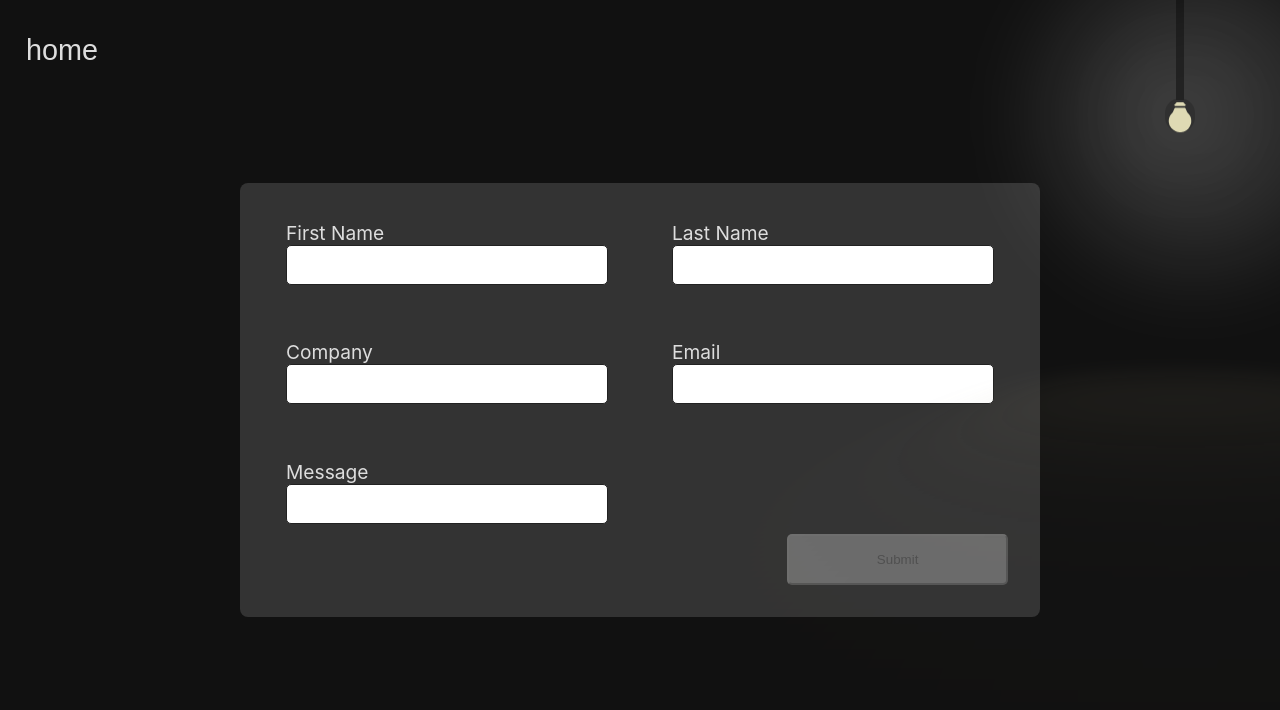
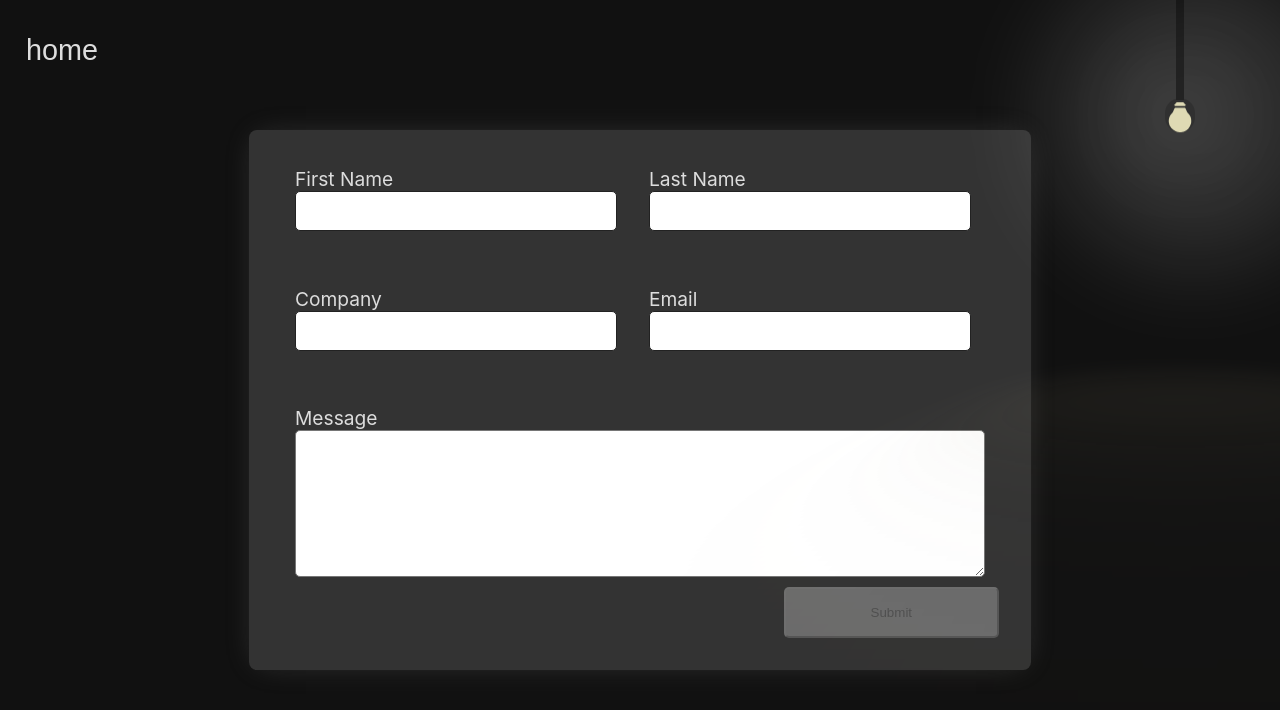
Before and after one commit to joecaro/portfolio, a Next.js app: page /contact in a window 1280 px wide. Shown: the top 710 px of the page. Built offline with nearby package versions, Linux system fonts and the light colour scheme.

Commit message:
contact form styles

```diff
--- a/pages/contact.js
+++ b/pages/contact.js
@@ -50,14 +50,13 @@ export default function Contact() {
   const formId = "50c65d39-5e63-47b5-aeef-f84037ec61f2";
 
   const handleDataChange = (e) => {
+    checkIfFieldIsValid(e);
     let newFormData = { ...formData, [e.target.name]: e.target.value };
     setFormData(newFormData);
     checkIfFormIsValid();
   };
 
   const checkIfFieldIsValid = (e) => {
-    console.log("focus out");
-    console.log(e.target.name);
     switch (e.target.name) {
       case "email":
         if (e.target.value === "null" || !emailValidator.test(formData.email))
@@ -181,14 +180,16 @@ export default function Contact() {
           <fieldset className={"set"}>
             <label>
               Message
-              <input
+              <textarea
                 className={formDataValid.message === false ? "invalid" : ""}
                 required
                 onBlur={checkIfFieldIsValid}
                 onChange={handleDataChange}
                 value={formData.message}
+                cols='46'
+                rows='5'
                 name='message'
-                type='textarea'></input>
+                type='text'></textarea>
             </label>
           </fieldset>
           <button disabled={!formValid} onClick={handleSubmit} type='submit'>
@@ -207,10 +208,13 @@ const FormStyles = styled.form`
   border-radius: 0.5rem;
   background-color: ${({ theme }) => theme.background};
   color: ${({ theme }) => theme.foreground};
+  max-width: 90%;
+  box-shadow: 0 0 30px -10px #99999955;
 
   .set {
     display: flex;
-    gap: 4rem;
+    flex-wrap: wrap;
+    gap: 2rem;
     border: none;
     label {
       display: grid;
@@ -224,6 +228,11 @@ const FormStyles = styled.form`
       p {
         margin: 0.5rem;
         color: #ef4737;
+      }
+      textarea {
+        padding: 5px;
+        border-radius: 5px;
+        font-size: 1.5rem;
       }
     }
   }
```
